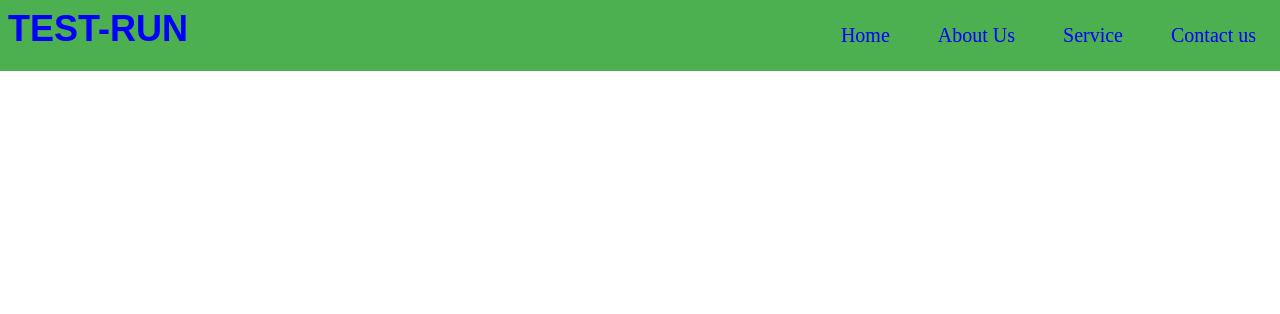
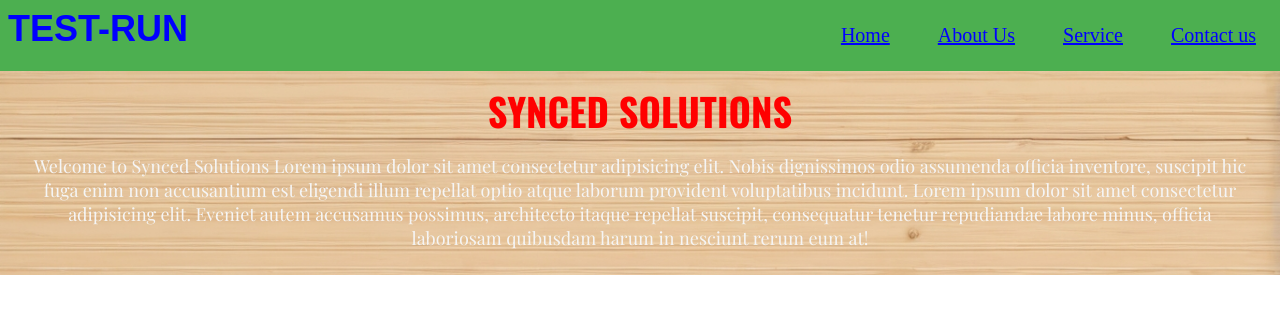
Before and after one commit to Veronica131/TEST-RUN, a plain HTML site: page index.html in a window 1280 px wide. Drawn offline with nearby package versions, Linux system fonts and the light colour scheme; a web font is replaced by a local one.

Commit message:
update 	modified:   index.html 	modified:   style.css

```diff
--- a/index.html
+++ b/index.html
@@ -21,6 +21,18 @@
             </ul>
         </nav>
     </header>
+
+    <!-- main -->
+    <main class="main">
+        <h2>Synced Solutions</h2>
+        <P>Welcome to Synced Solutions Lorem ipsum dolor sit amet consectetur adipisicing elit. Nobis dignissimos odio
+            assumenda officia inventore, suscipit hic fuga enim non accusantium est eligendi illum repellat optio atque
+            laborum provident voluptatibus incidunt. Lorem ipsum dolor sit amet consectetur adipisicing elit. Eveniet
+            autem accusamus possimus, architecto itaque repellat suscipit, consequatur tenetur repudiandae labore minus,
+            officia laboriosam quibusdam harum in nesciunt rerum eum at!</P>
+    </main>
+
+
 </body>
 
 </html>
--- a/style.css
+++ b/style.css
@@ -1,4 +1,5 @@
 @import url('https://fonts.googleapis.com/css2?family=Arima:wght@100..700&display=swap');
+@import url('https://fonts.googleapis.com/css2?family=Oswald:wght@200..700&family=Playfair+Display:ital,wght@0,400..900;1,400..900&display=swap');
 
 * {
     margin: 0;
@@ -51,7 +52,10 @@ a {
 
 nav ul {
     display: flex;
+}
 
+nav ul li:hover {
+    transform: rotate(15deg);
 }
 
 nav ul li {
@@ -59,3 +63,35 @@ nav ul li {
     font-size: 20px;
     margin: 0.5rem;
 }
+
+nav ul li a {
+    text-decoration: underline;
+}
+
+nav ul li a:hover {
+    color: black;
+}
+
+main {
+    background-color: black;
+    background-image: url(./Veronica_An_Image_depicting_Synced_Solution_f0dbde4c-b175-4bb4-9302-f1efec88228d.png);
+    background-size: cover;
+    text-align: center;
+    padding: 10px;
+}
+
+main h2 {
+    text-transform: uppercase;
+    font-family: 'Oswald', sans-serif;
+    color: red;
+    padding: 0.5px;
+    margin: 0 5rem;
+}
+
+main p {
+    color: whitesmoke;
+    font-family: 'PlayFair Display', sans-serif;
+    font-weight: 400;
+    margin: 0 5px;
+    padding: 15px 15px;
+}
```
Also changed, not shown: Veronica_An_Image_depicting_Synced_Solution_f0dbde4c-b175-4bb4-9302-f1efec88228d.png (added).
